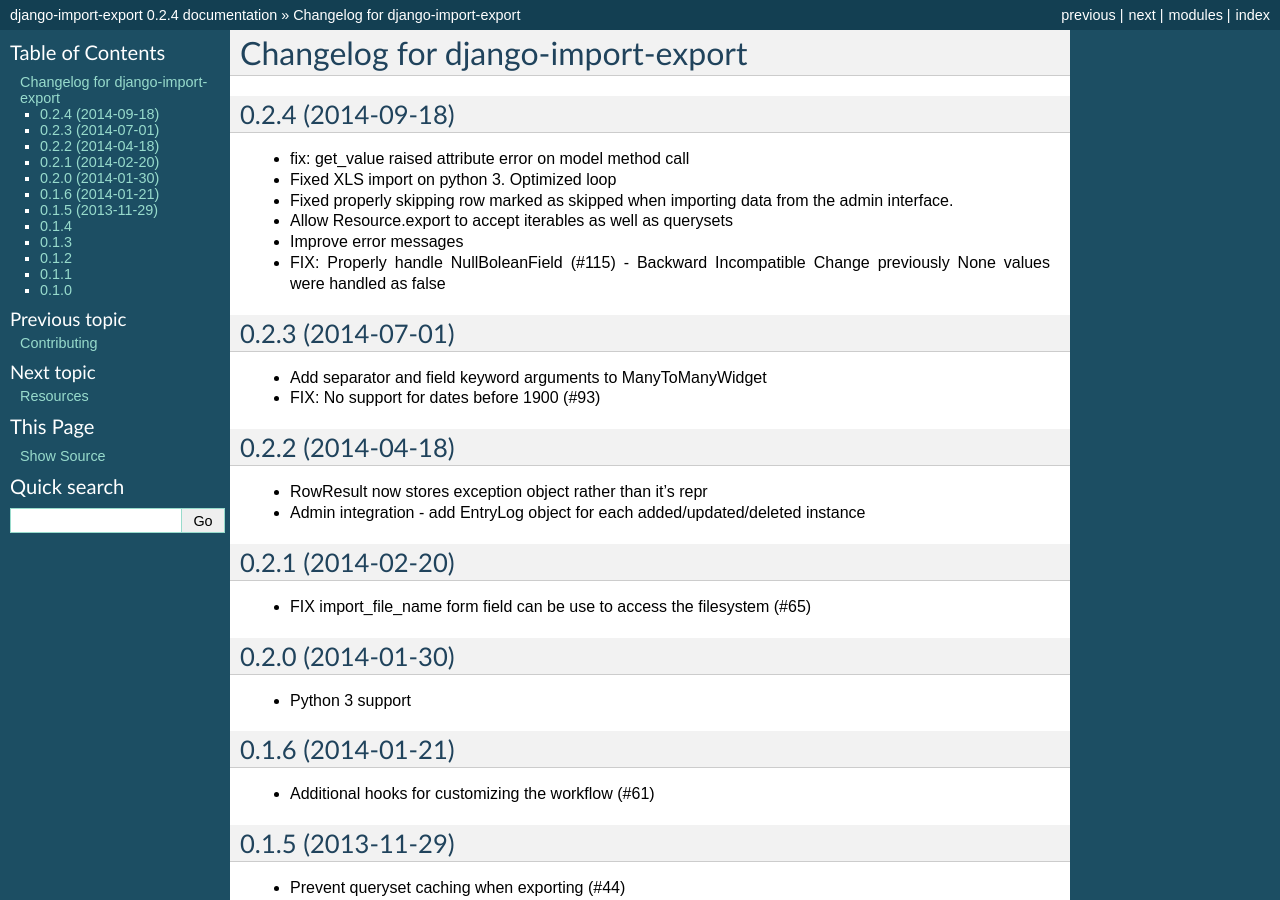
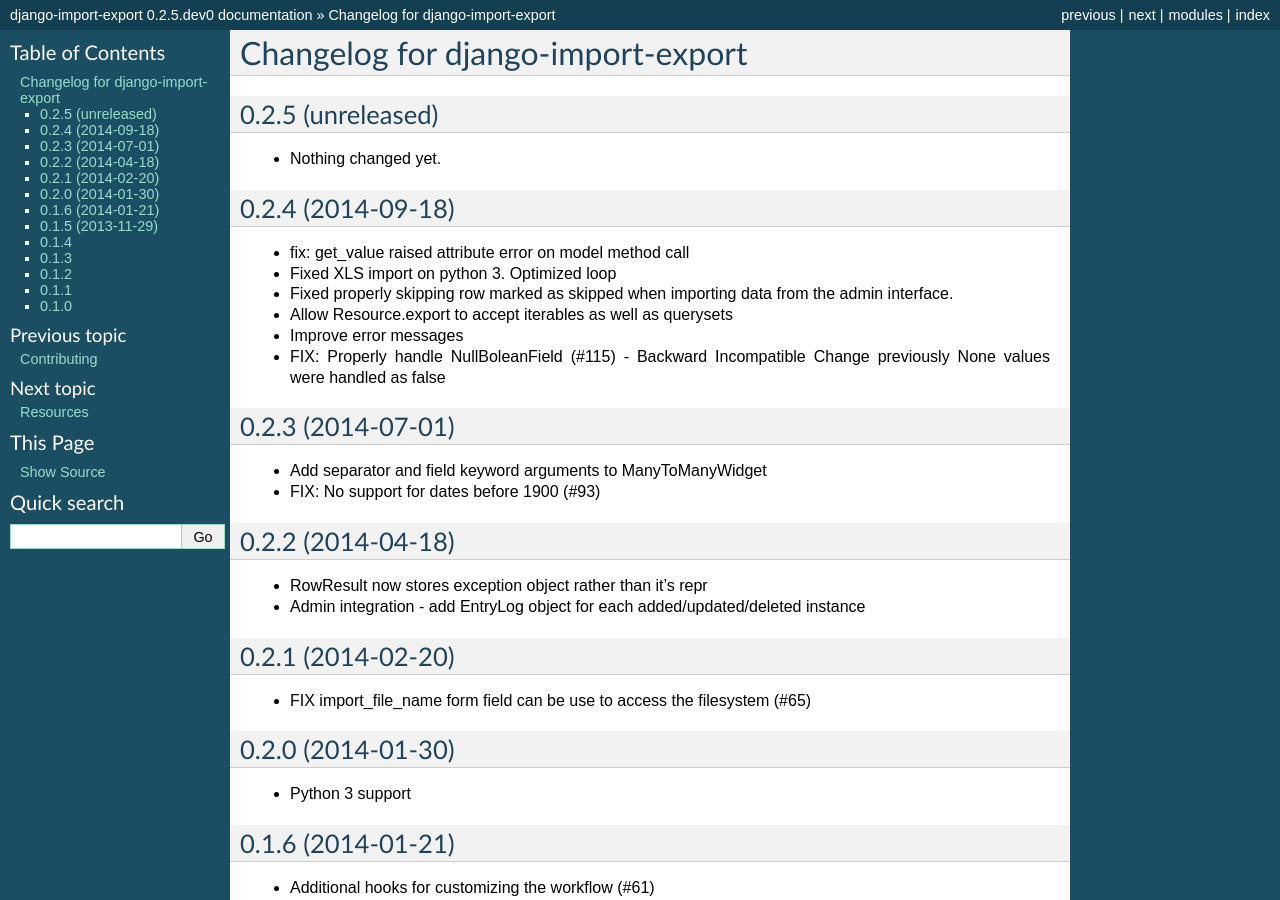
Before and after one commit to django-import-export/django-import-export, a Sphinx documentation site: the page built from docs/changelog.rst, in a window 1280 px wide and 900 px high. Built offline with Sphinx 7.4.7, drawn with Linux system fonts in a browser that asks for light colours; some of the changed text lies outside the part shown.

Commit message:
Back to development: 0.2.5

```diff
--- a/docs/changelog.rst
+++ b/docs/changelog.rst
@@ -1,5 +1,11 @@
 Changelog for django-import-export
 ==================================
+
+0.2.5 (unreleased)
+------------------
+
+- Nothing changed yet.
+
 
 0.2.4 (2014-09-18)
 ------------------
--- a/import_export/__init__.py
+++ b/import_export/__init__.py
@@ -1 +1 @@
-__version__ = '0.2.4'
+__version__ = '0.2.5.dev0'
```
